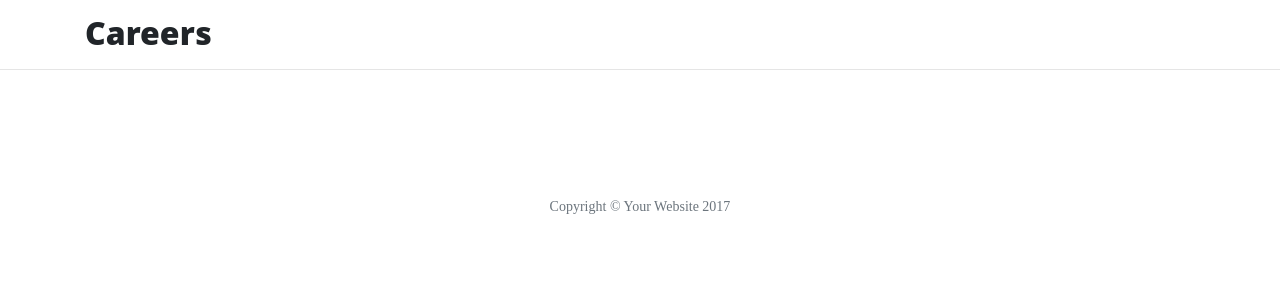
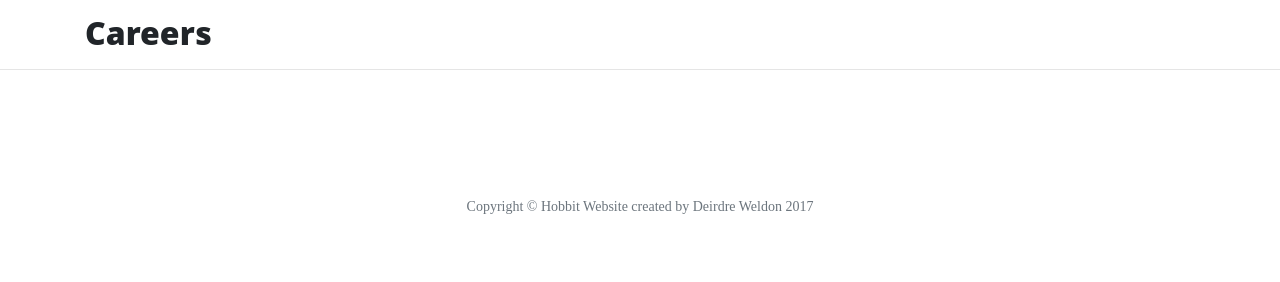
Before and after one commit to Deirdre18/thorin-and-co-mini-project, a Flask app: page /careers in a window 1280 px wide. Shown: the part 664-946 px from the top of the page. Run offline with Flask 2, Linux system fonts and the light colour scheme; some libraries are stand-ins or nearby versions.

Commit message:
README, base.html, careers.html, contact.html

```diff
--- a/templates/base.html
+++ b/templates/base.html
@@ -89,7 +89,7 @@
                             </a>
                         </li>
                     </ul>
-                    <p class="copyright text-muted">Copyright &copy; Your Website 2017</p>
+                    <p class="copyright text-muted">Copyright &copy; Hobbit Website created by Deirdre Weldon 2017</p>
                 </div>
             </div>
         </div>
--- a/templates/careers.html
+++ b/templates/careers.html
@@ -1,3 +1,4 @@
 {% extends 'base.html' %} {% block content %}
+
 <h2>{{ page_title }}</h2>
 {% endblock %}
--- a/templates/contact.html
+++ b/templates/contact.html
@@ -1,3 +1,4 @@
 {% extends 'base.html' %} {% block content %}
+
 <h2>{{ page_title }}</h2>
 {% endblock %}
```
Also changed, not shown: README.md.
